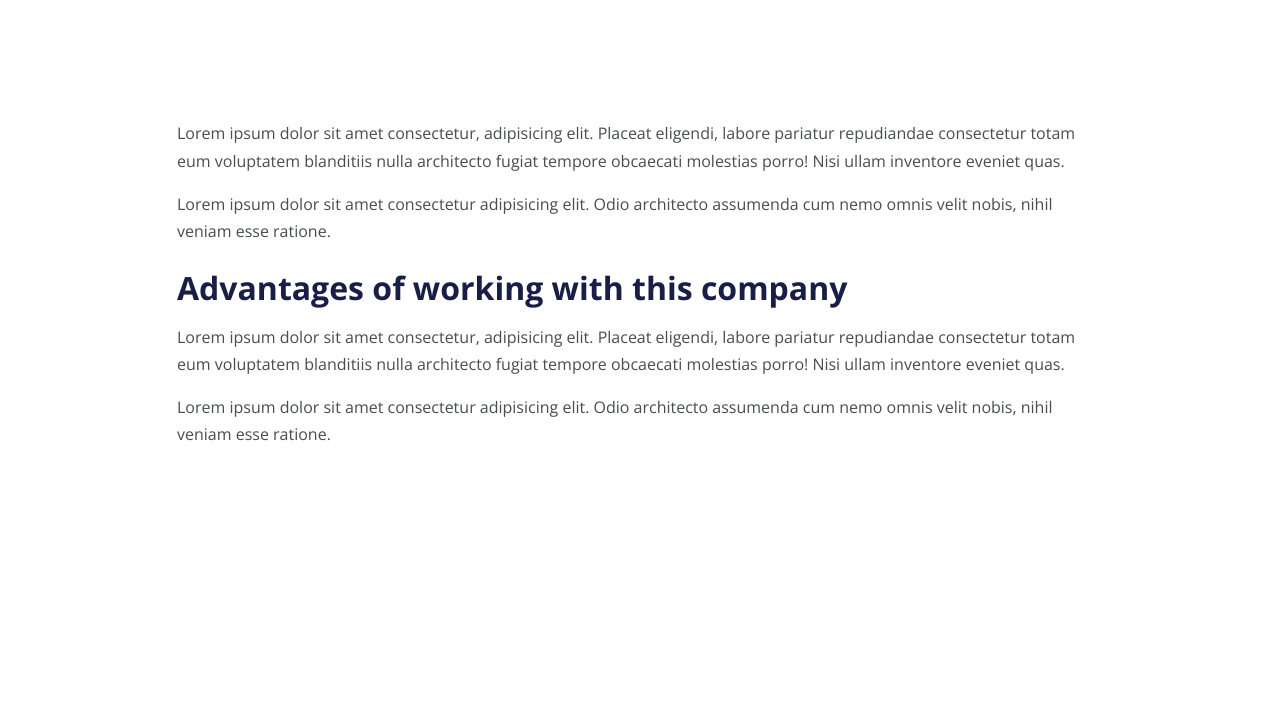
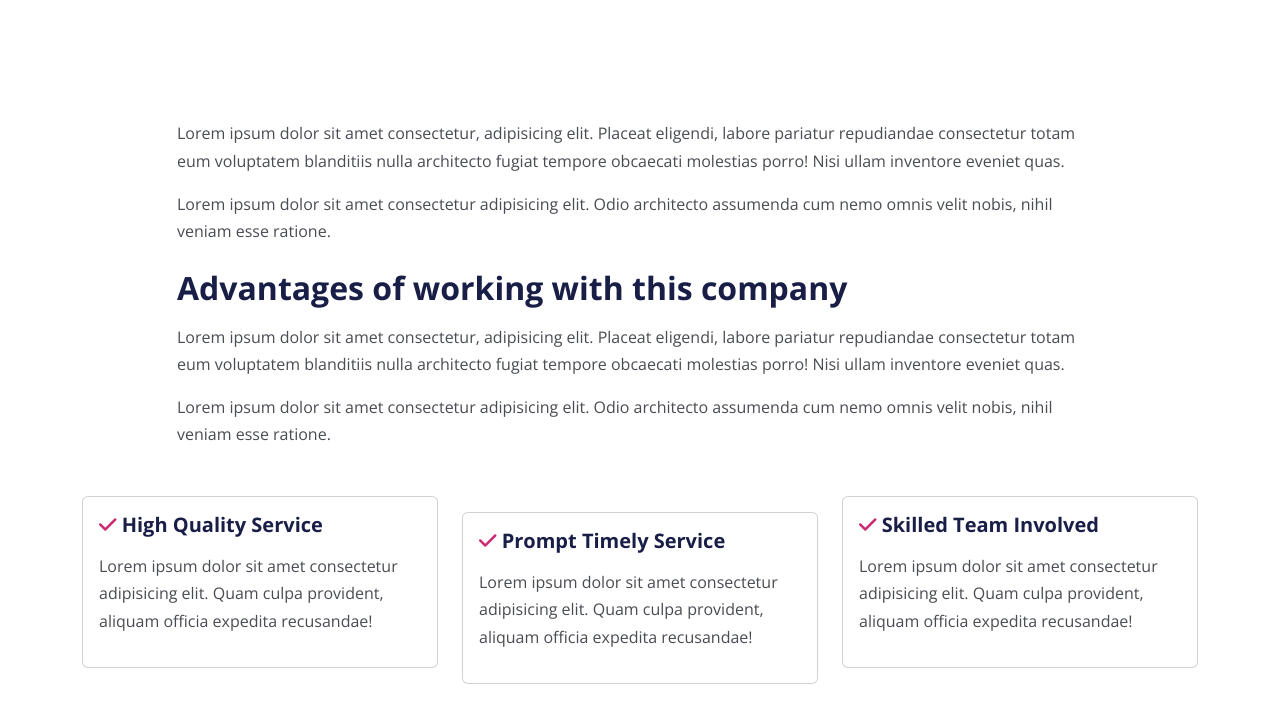
Before and after one commit to fikrirakala/yavin-website, a website: page article.html in a window 1280 px wide. Shown: the part 1023-1745 px from the top of the page. Before the commit the page ends 1495 px from the top, so only its background shows below. Drawn offline with nearby package versions, Linux system fonts and the light colour scheme.

Commit message:
create cards section

```diff
--- a/article.html
+++ b/article.html
@@ -109,6 +109,56 @@
       </div>
     </section>
 
+    <!-- Cards -->
+    <section class="my-4">
+      <div class="container">
+        <div class="row">
+          <div class="col-md-4">
+            <div class="card">
+              <div class="card-body">
+                <h5>
+                  <i class="fas fa-check text-secondary"></i> High Quality
+                  Service
+                </h5>
+                <p>
+                  Lorem ipsum dolor sit amet consectetur adipisicing elit. Quam
+                  culpa provident, aliquam officia expedita recusandae!
+                </p>
+              </div>
+            </div>
+          </div>
+          <div class="col-md-4">
+            <div class="card my-3">
+              <div class="card-body">
+                <h5>
+                  <i class="fas fa-check text-secondary"></i> Prompt Timely
+                  Service
+                </h5>
+                <p>
+                  Lorem ipsum dolor sit amet consectetur adipisicing elit. Quam
+                  culpa provident, aliquam officia expedita recusandae!
+                </p>
+              </div>
+            </div>
+          </div>
+          <div class="col-md-4">
+            <div class="card">
+              <div class="card-body">
+                <h5>
+                  <i class="fas fa-check text-secondary"></i> Skilled Team
+                  Involved
+                </h5>
+                <p>
+                  Lorem ipsum dolor sit amet consectetur adipisicing elit. Quam
+                  culpa provident, aliquam officia expedita recusandae!
+                </p>
+              </div>
+            </div>
+          </div>
+        </div>
+      </div>
+    </section>
+
     <script src="js/bootstrap.bundle.min.js"></script>
     <script src="js/script.js"></script>
   </body>
```
